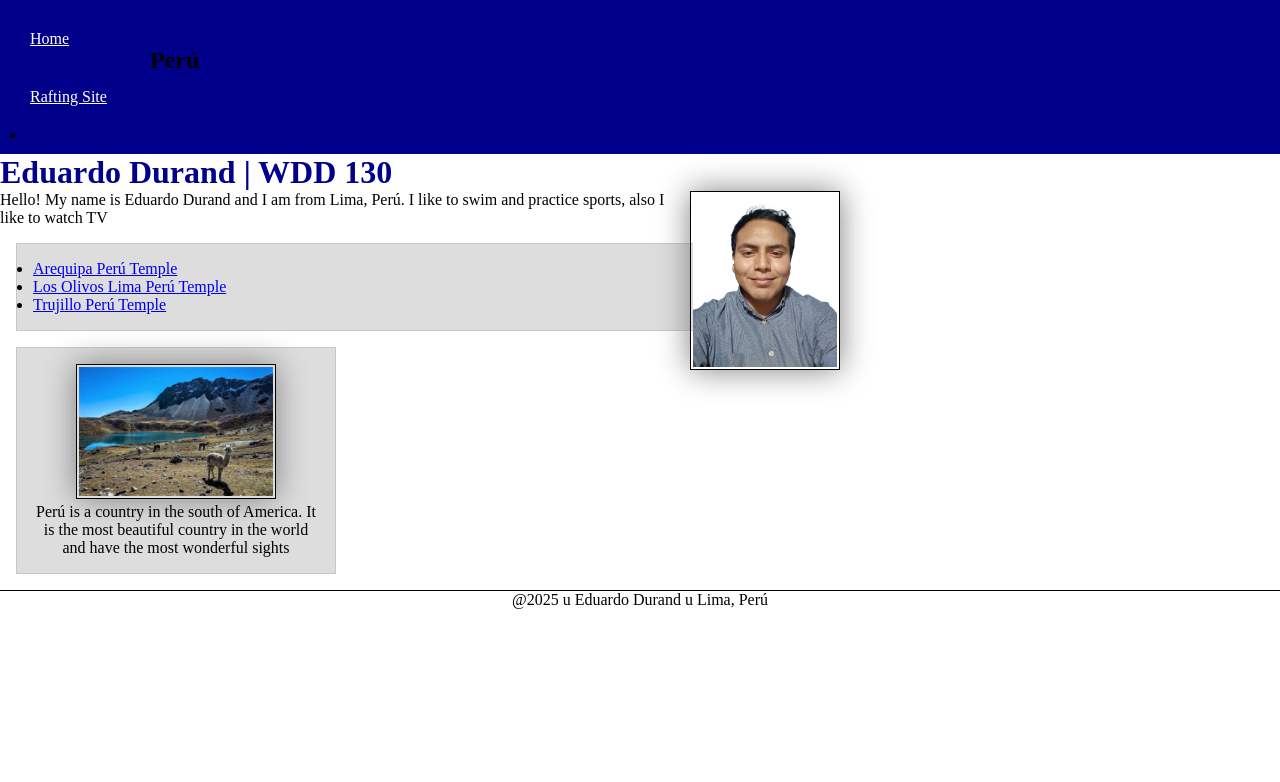
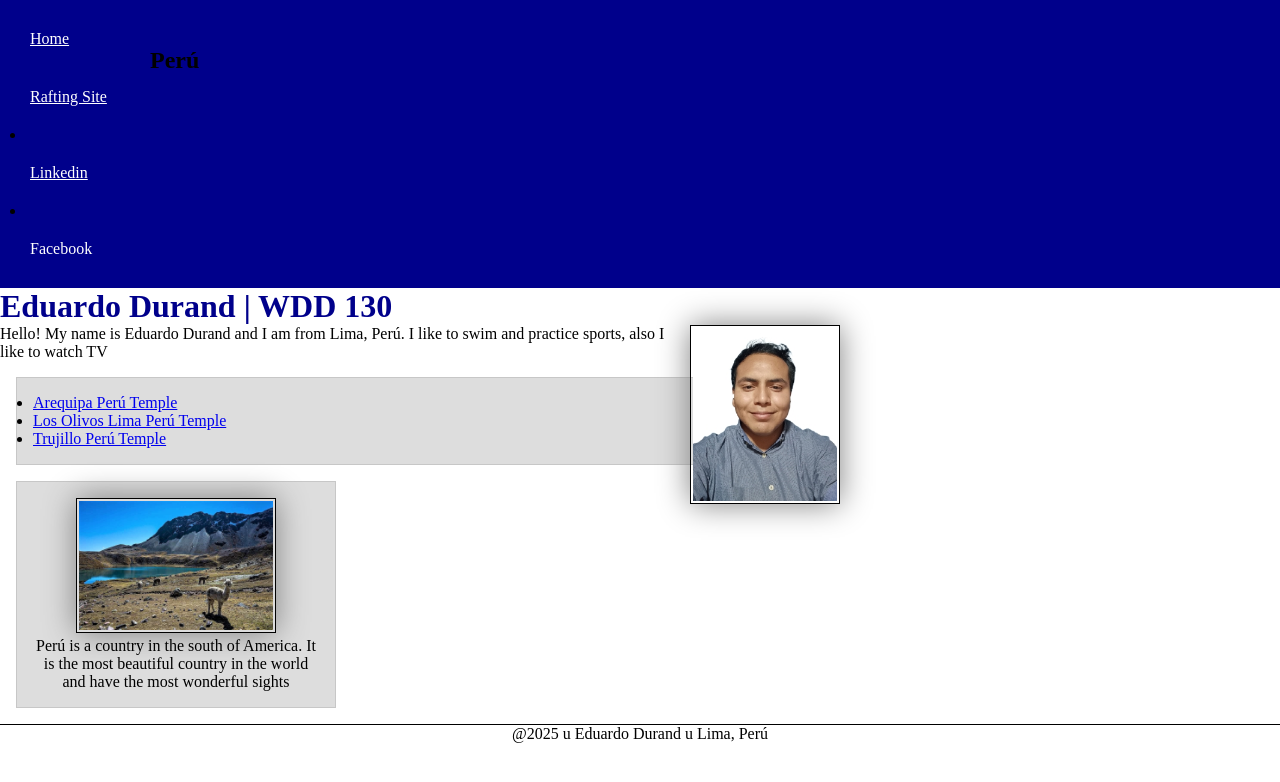
Before and after one commit to Aleduflo01/wdd130, a plain HTML site: page index.html in a window 1280 px wide. Drawn offline with Linux system fonts and the light colour scheme.

Commit message:
social media

```diff
--- a/index.html
+++ b/index.html
@@ -14,7 +14,8 @@
         <nav>
             <a href="#">Home</a>
             <a href="wwr/">Rafting Site</a>
-            <li><a</li>
+            <li><a href="https://www.linkedin.com/in/eduardo-durand-9a23921b3/" target="_blank">Linkedin</a></li>
+            <li><a hrfe="https://www.facebook.com/aledu.01/" target="_blank">Facebook</a></li>
         </nav>
     </header>
     <main>
```
